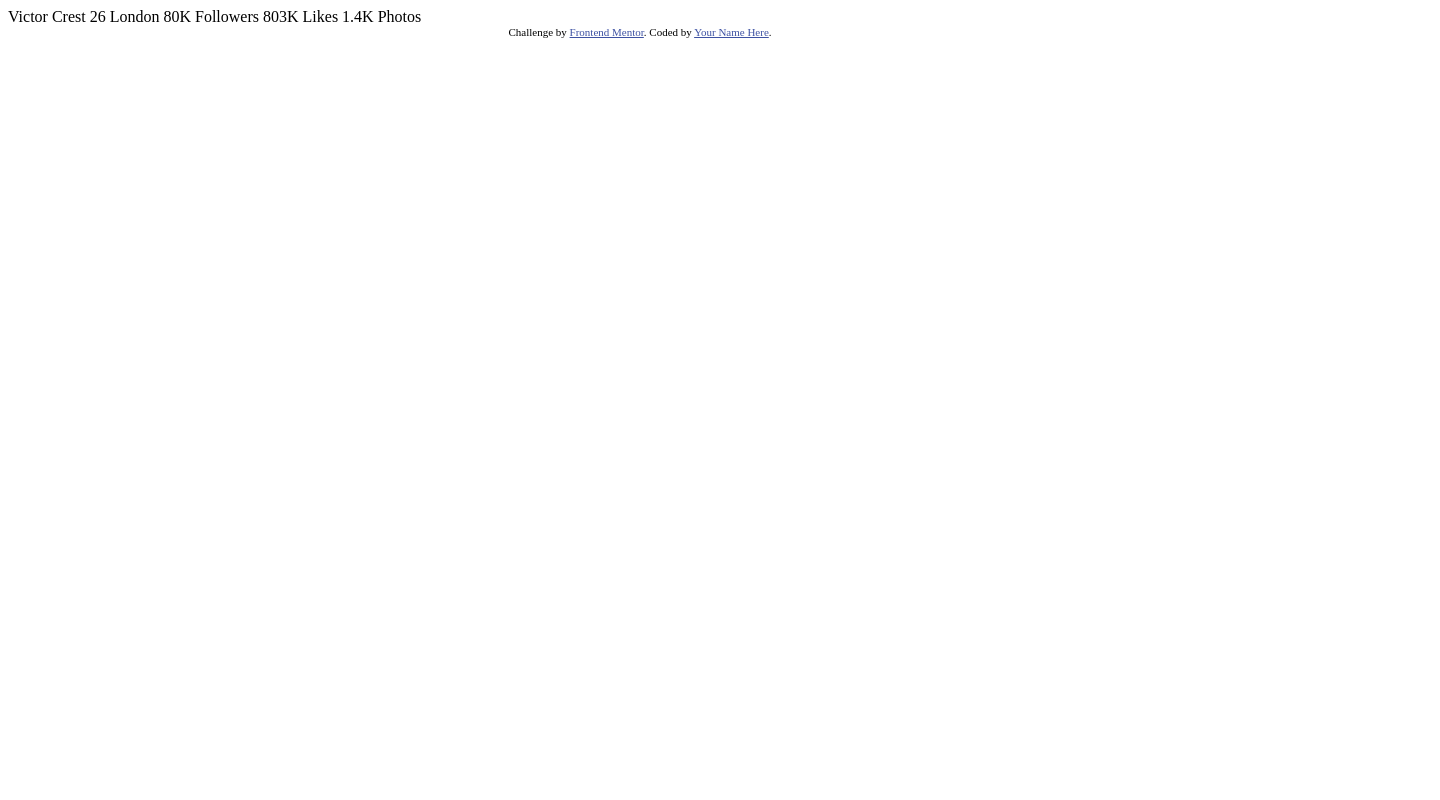
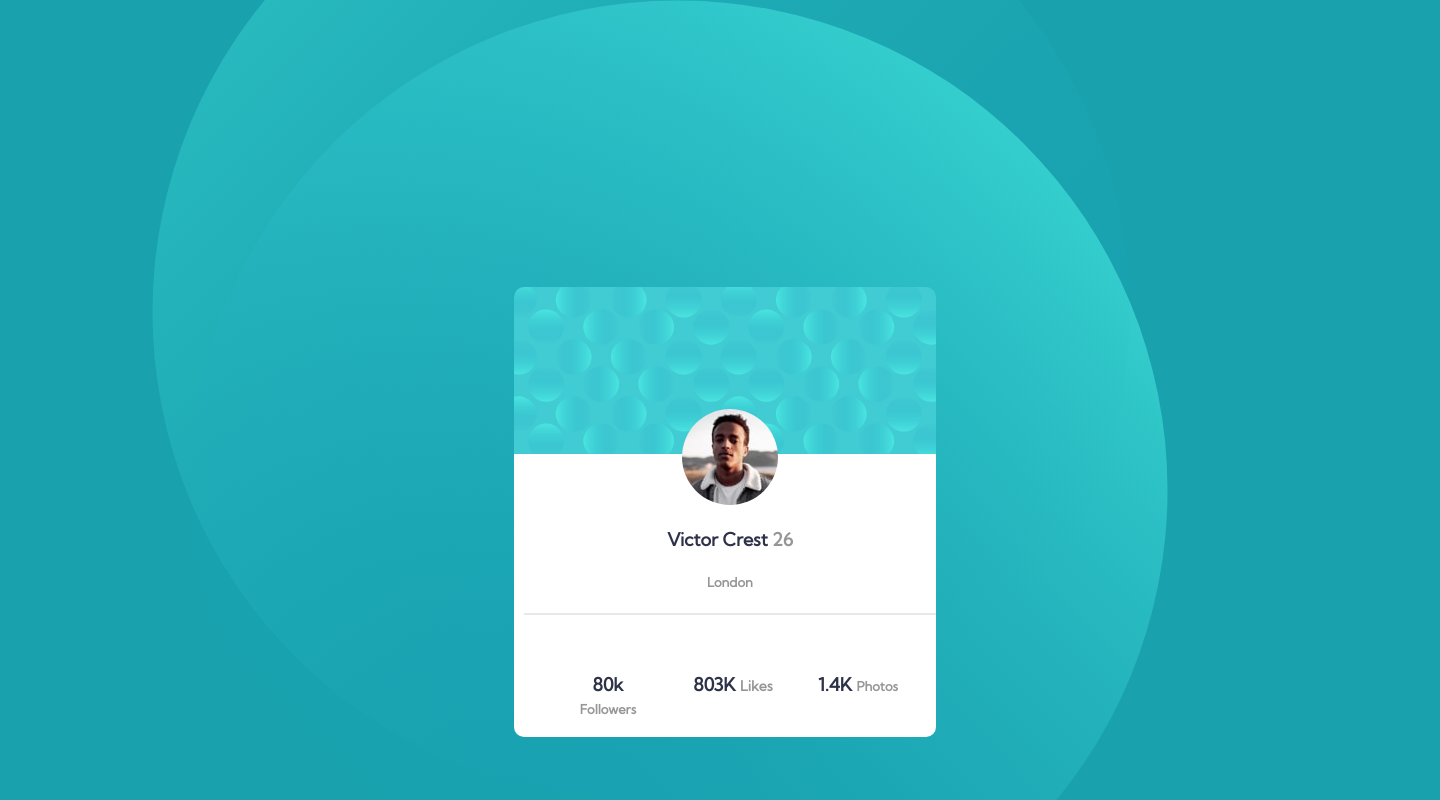
Before and after one commit to projectrevolution/profile-card-component-main, a plain HTML site: page index.html in a window 1280 px wide. Shown: the whole page, 1440 px wide, since content can reach past the window. Drawn offline with Linux system fonts and the light colour scheme.

Commit message:
setup html structure and css to build the card

```diff
--- /dev/null
+++ b/css/style.css
@@ -0,0 +1,147 @@
+@import url('https://fonts.googleapis.com/css?family=Kumbh Sans');
+
+html {
+  box-sizing: border-box;
+  height: 100%;
+}
+
+*,
+*:before,
+*:after {
+  box-sizing: inherit;
+  padding: 0;
+}
+
+
+body {
+  display: flex;
+  justify-content: center;
+  align-items: center;
+  width: 1440px;
+  height: 100%;
+  margin: 0 auto;
+  font-family: 'Kumbh Sans';
+  font-size: 18px;
+  color: #2d3248;
+  font-weight: 700;
+  background-image: url("/images/bg-pattern-bottom.svg") , url("/images/bg-pattern-top.svg");
+  background-position: right 150px bottom, left 190px top;
+  background-repeat: no-repeat;
+  background-color: #19a2ae;
+
+}
+
+.container {
+  display: flex;
+  justify-content: center;
+  align-items: center;
+  width: 30%;
+
+}
+
+.card {
+  display: flex;
+  justify-content: center;
+  align-items: center;
+  text-align: center;
+  border-radius: 10px 10px 10px 10px;
+  padding: 0px 0px 100px 0px;
+  background-image: url("/images/bg-pattern-card.svg");
+  background-color: white;
+  background-repeat: no-repeat;
+  background-size: 100% 37%;
+  height: 450px;
+  width: 100%;
+
+  margin-left: 10px;
+  margin-top: 223px;
+}
+
+.image1 {
+  margin-left: 10px;
+  margin-top: 269px;
+  width: 100%;
+}
+
+.image {
+  border-radius: 50%;
+
+}
+
+
+.age {
+  color: #969696;
+}
+
+.city {
+  color: #969696;
+  padding-top: 5px;
+  padding-bottom: 10px;
+  font-size: 13px;
+}
+
+
+/* Solid border */
+hr.solid {
+  border-top: 1px;
+  border-style: solid;
+  border-color: #E8E8E8;
+}
+
+.followers {
+  color: #969696;
+  font-size: 13px;
+}
+
+.likes {
+  color: #969696;
+  font-size: 14px;
+
+}
+
+.photos {
+  color: #969696;
+  font-size: 13px;
+
+}
+
+.information {
+  display: flex;
+  list-style-type: none;
+  padding-bottom: 45px;
+
+}
+
+li {
+  width: 82px;
+  height: 47px;
+  margin-left: 43px;
+  float: left;
+  text-align: center;
+  margin-top: 40px;
+}
+
+
+/* @media only screen and (max-width: 767px) {
+
+  .card {
+    margin-top: 265px;
+    margin-left: 30px;
+  }
+}
+
+@media only screen and (min-device-width: 768px) and (max-device-width: 1024px) and (-webkit-min-device-pixel-ratio: 2) {
+  .card {
+    margin-top: 265px;
+    margin-left: 240px;
+  }
+}
+
+@media only screen and (min-device-width: 320px) and (max-device-width: 480px) and (-webkit-min-device-pixel-ratio: 2) {
+  .card {
+    margin-top: 265px;
+    margin-left: 1px;
+    max-width: 100%;
+    width: 21%;
+  }
+} */
--- a/index.html
+++ b/index.html
@@ -1,35 +1,43 @@
 <!DOCTYPE html>
 <html lang="en">
+
 <head>
   <meta charset="UTF-8">
-  <meta name="viewport" content="width=device-width, initial-scale=1.0"> <!-- displays site properly based on user's device -->
+  <meta name="viewport" content="width=device-width, initial-scale=1.0">
+  <!-- displays site properly based on user's device -->
+  <link rel="stylesheet" href="css/style.css">
 
   <link rel="icon" type="image/png" sizes="32x32" href="./images/favicon-32x32.png">
 
   <title>Frontend Mentor | Profile card component</title>
 
-  <!-- Feel free to remove these styles or customise in your own stylesheet 👍 -->
-  <style>
-    .attribution { font-size: 11px; text-align: center; }
-    .attribution a { color: hsl(228, 45%, 44%); }
-  </style>
 </head>
 <body>
-  Victor Crest
-  26
-  London
+  <div class="container">
+    <div class="card">
 
-  80K
-  Followers
+      <div class="image1">
 
-  803K
-  Likes
+        <img class="image" src="/images/image-victor.jpg" alt="victor">
 
-  1.4K
-  Photos
-  <div class="attribution">
+        <p>Victor Crest <span class="age">26</span></p>
+        <p class="city">London</p>
+
+        <hr class="solid">
+
+        <ul class="information">
+          <li>80k <span class="followers">Followers</span></li>
+          <li>803K <span class="likes">Likes</span></li>
+          <li>1.4K <span class="photos">Photos</span></li>
+        </ul>
+
+      </div>
+    </div>
+  </div>
+  <!-- <div class="attribution">
     Challenge by <a href="https://www.frontendmentor.io?ref=challenge" target="_blank">Frontend Mentor</a>.
     Coded by <a href="#">Your Name Here</a>.
-  </div>
+  </div> -->
 </body>
+
 </html>
```
